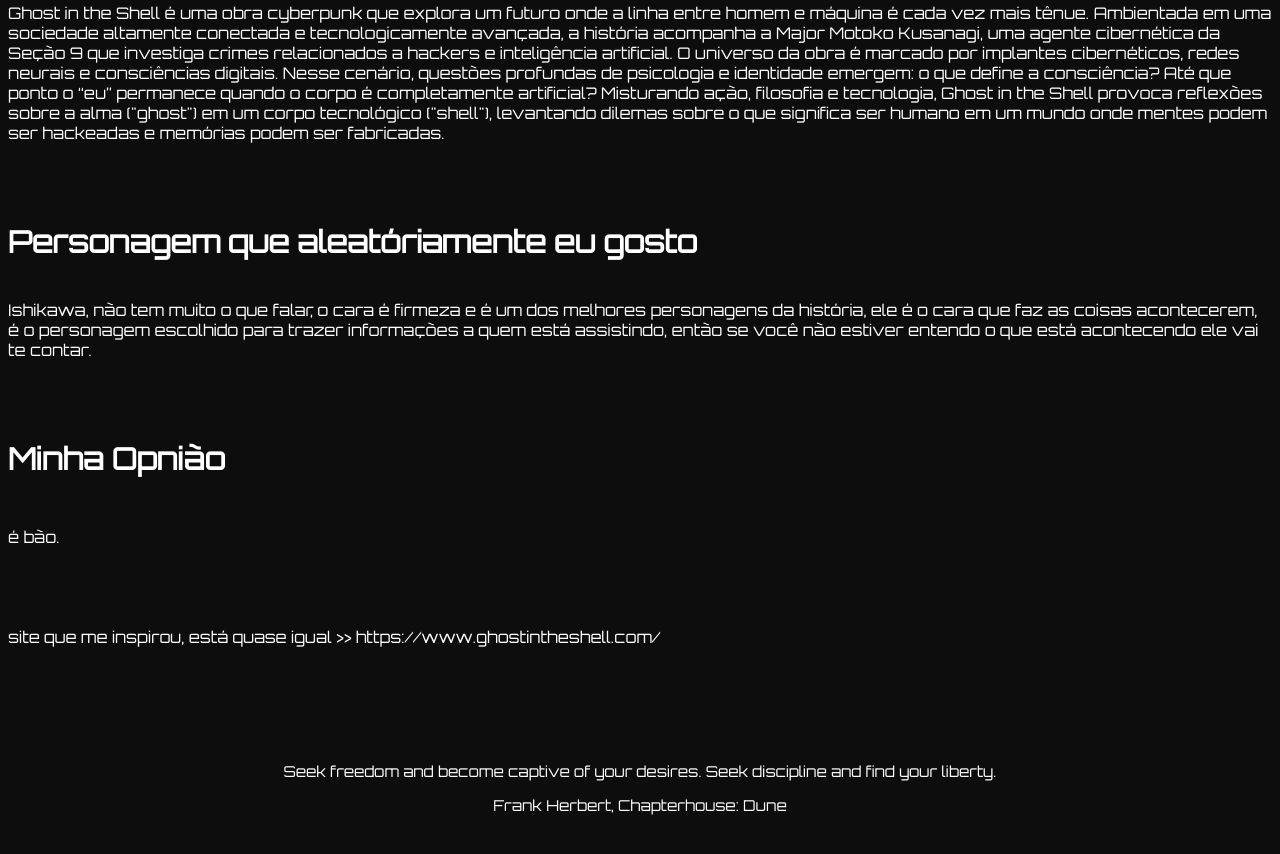
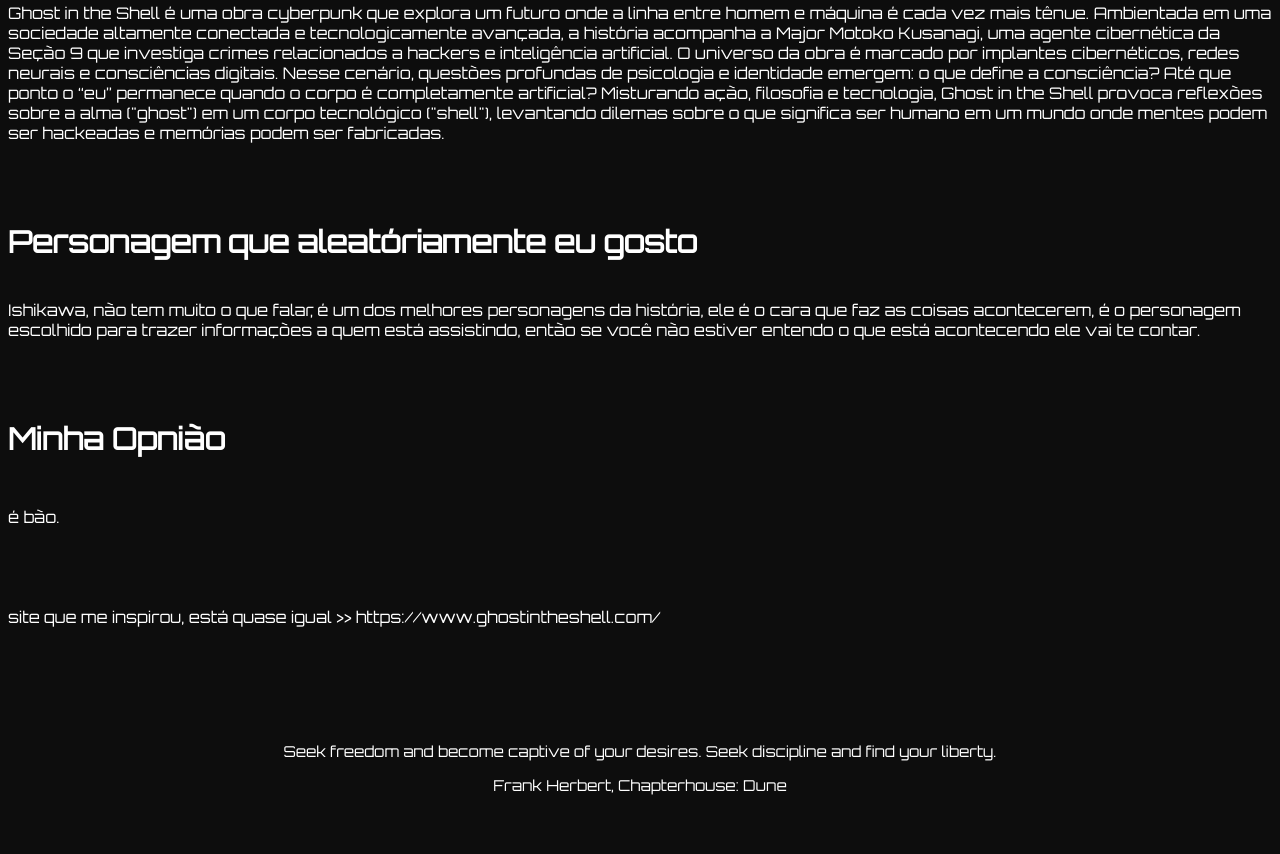
Before and after one commit to CforgeCode/CforgeCode.github.io, a plain HTML site: page index.html in a window 1280 px wide. Shown: the part 746-1600 px from the top of the page. Drawn offline with Linux system fonts and the light colour scheme.

Commit message:
Update index.html

```diff
--- a/index.html
+++ b/index.html
@@ -46,7 +46,7 @@ Misturando ação, filosofia e tecnologia, Ghost in the Shell provoca reflexões
         <section>
             <h4>Personagem que aleatóriamente eu gosto</h4>
             <p>
-                Ishikawa, não tem muito o que falar, o cara é firmeza e é um dos melhores personagens da história, ele é o cara que faz as coisas acontecerem, é o personagem escolhido para trazer informações a quem está assistindo, então se você não estiver entendo o que está acontecendo ele vai te contar.
+                Ishikawa, não tem muito o que falar, é um dos melhores personagens da história, ele é o cara que faz as coisas acontecerem, é o personagem escolhido para trazer informações a quem está assistindo, então se você não estiver entendo o que está acontecendo ele vai te contar.
             </p>
         </section>
         <section>
```
